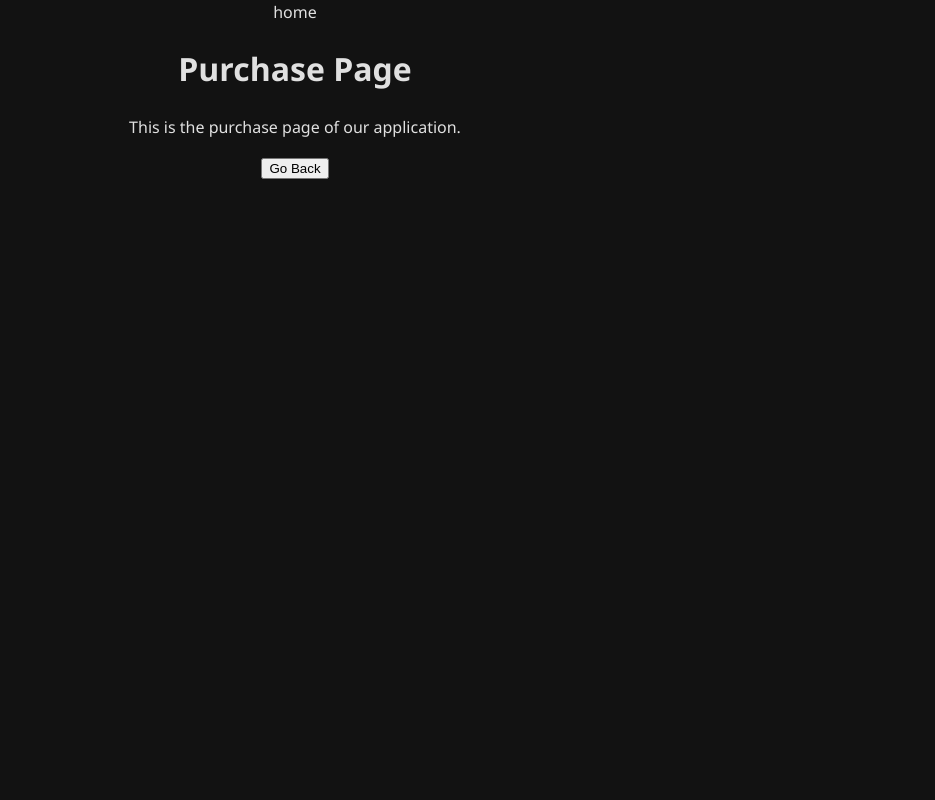
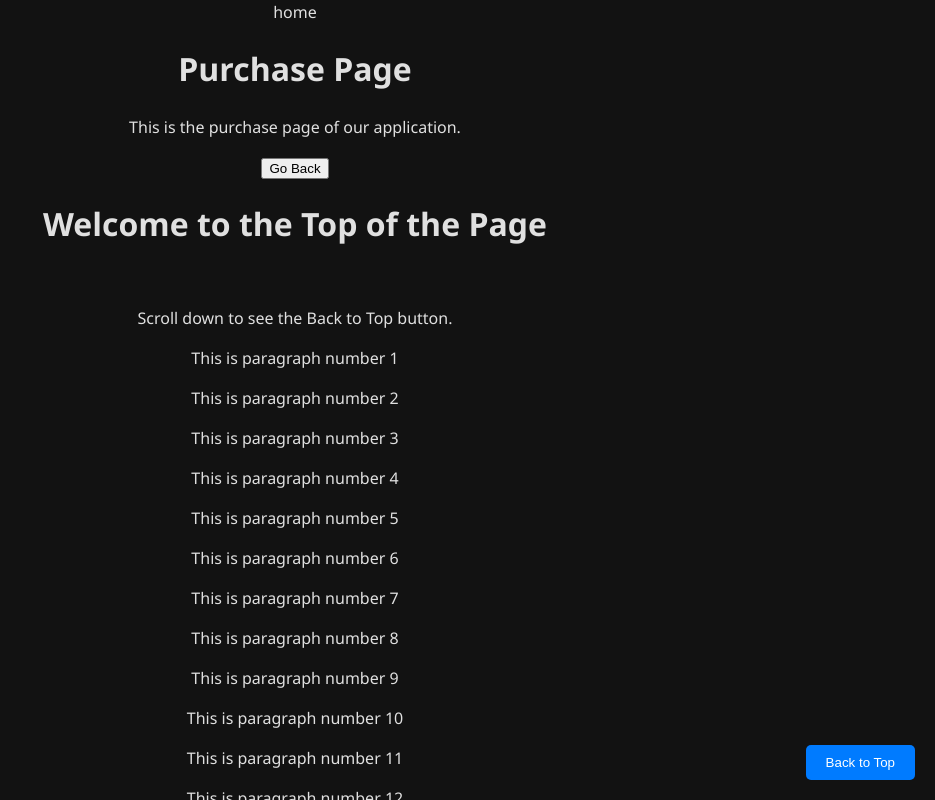
Before and after one commit to nomanoff/frontend-mentor-react-challange-1, a React (Vite) app: page / in a window 1280 px wide. Both pictures are taken after a click on the button "purchase". Shown: the top 800 px of the page, without its empty margins (345-1280 px from the left). Built offline with nearby package versions, Linux system fonts and the light colour scheme.

Commit message:
useRef and useCallback hooks

```diff
--- /dev/null
+++ b/src/pages/ChatApp.jsx
@@ -0,0 +1,50 @@
+import React, { useState, useEffect, useCallback } from "react";
+
+const data = [
+  {
+    title: "DevLens",
+    description:
+      "A platform for developers to share and discover new tools and resources.",
+    id: 1,
+    isActive: true,
+    iconBackgroundColor: "red",
+  },
+];
+function ChatApp() {
+  const [messages, setMessages] = useState(["Hello", "How are you?"]);
+  const [count, setCount] = useState(0);
+  const [tab, setTab] = useState("all");
+
+  const fetchMessages = useCallback(() => {
+    console.log("Fetching messages...");
+    return messages; // In a real app, this would fetch from a server
+  }, [messages]);
+
+  // simulate a timer to fetch messages every 5 seconds
+  useEffect(() => {
+    const timer = setInterval(() => {
+      setMessages((prevMessages) => [
+        ...prevMessages,
+        `New message ${prevMessages.length + 1}`,
+      ]);
+    }, 5000);
+    return () => clearInterval(timer); // cleanup on unmount
+  }, [fetchMessages]);
+
+  return (
+    <div>
+      <MessageList fetchMessages={fetchMessages} />
+      <button onClick={() => setCount(count + 1)}>Refresh ({count})</button>
+    </div>
+  );
+}
+
+function MessageList({ fetchMessages }) {
+  useEffect(() => {
+    fetchMessages();
+  }, [fetchMessages]); // This causes unnecessary re-renders!
+
+  return <p>Messages loaded...</p>;
+}
+
+export default ChatApp;
--- a/src/pages/Home.jsx
+++ b/src/pages/Home.jsx
@@ -22,6 +22,8 @@ function Home() {
       <br />
       <button onClick={() => navigate(PATHS.PURCHASE)}>purchase</button>
       <br />
+      <button onClick={() => navigate(PATHS.CHAT_APP)}>Chat App</button>
+      <br />
 
       <button onClick={() => navigate("/hooks")}>Hooks</button>
     </div>
--- a/src/pages/Hooks.jsx
+++ b/src/pages/Hooks.jsx
@@ -8,14 +8,19 @@ function Hooks() {
   const inputRef = useRef(null);
   const [username, setUserName] = useState("");
 
-  useEffect(() => {
-    // focus the input
+  //   useEffect(() => {
+  //     // focus the input
+  //     if (inputRef.current) {
+  //       inputRef.current.focus();
+  //     }
+  //   });
+
+  const handleInputFocus = () => {
+    console.log("focus input");
     if (inputRef.current) {
       inputRef.current.focus();
     }
-  });
-
-  const handleInputFocus = () => {};
+  };
 
   return (
     <div>
--- a/src/pages/Purchase.jsx
+++ b/src/pages/Purchase.jsx
@@ -1,13 +1,24 @@
 // make simple purchase page
 import { useNavigate } from "react-router";
 import PATHS from "../routes/routes";
+import { useRef, useState } from "react";
 
 function Purchase() {
+  const [purchase, setPurchase] = useState(false);
+  const topRef = useRef(null);
   const navigate = useNavigate();
 
   const handleBack = () => {
     navigate(-1);
   };
+
+  const scrollToTop = () => {
+    topRef.current?.scrollIntoView({
+      behavior: "smooth",
+    });
+  };
+
+  console.log("top ref: ", topRef.current);
 
   return (
     <div>
@@ -21,6 +32,39 @@ function Purchase() {
       <h1>Purchase Page</h1>
       <p>This is the purchase page of our application.</p>
       <button onClick={handleBack}>Go Back</button>
+
+      <div>
+        {/* Step 2: Mark the top of the page */}
+        <div ref={topRef}>
+          <h1>Welcome to the Top of the Page</h1>
+        </div>
+
+        {/* Long Content */}
+        <div style={{ height: "1500px", padding: "20px" }}>
+          <p>Scroll down to see the Back to Top button.</p>
+          {[...Array(50)].map((_, i) => (
+            <p key={i}>This is paragraph number {i + 1}</p>
+          ))}
+        </div>
+
+        {/* Back to Top Button */}
+        <button
+          onClick={scrollToTop}
+          style={{
+            position: "fixed",
+            bottom: 20,
+            right: 20,
+            padding: "10px 20px",
+            backgroundColor: "#007bff",
+            color: "#fff",
+            border: "none",
+            borderRadius: 5,
+            cursor: "pointer",
+          }}
+        >
+          Back to Top
+        </button>
+      </div>
     </div>
   );
 }
--- a/src/routes/MainRoute.jsx
+++ b/src/routes/MainRoute.jsx
@@ -17,6 +17,7 @@ import News from "../pages/News";
 import NewsDetail from "../pages/NewsDetail";
 import Error404 from "../pages/Error404";
 import Hooks from "../pages/Hooks";
+import ChatApp from "../pages/ChatApp";
 
 function MainRoute() {
   const routes = [
@@ -48,6 +49,10 @@ function MainRoute() {
       pathName: "/hooks",
       element: <Hooks />,
     },
+    {
+      pathName: PATHS.CHAT_APP,
+      element: <ChatApp />,
+    },
   ];
 
   return (
--- a/src/routes/routes.js
+++ b/src/routes/routes.js
@@ -5,6 +5,7 @@ const PATHS = {
   PURCHASE: "/purchase",
   NEWS: "/news",
   NEWS_DETAIL: "/news/:id/:title",
+  CHAT_APP: "/chat-app",
 };
 
 export default PATHS;
```
